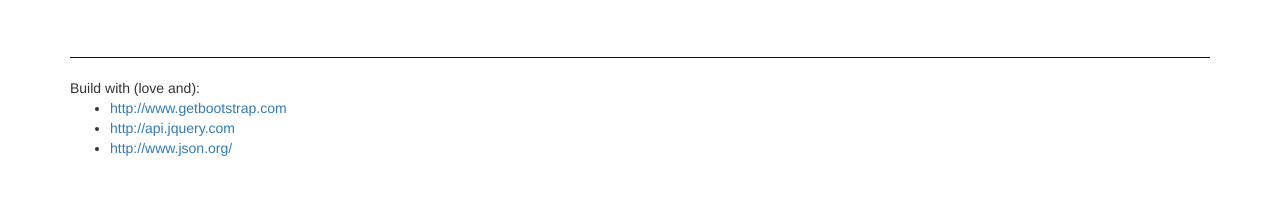
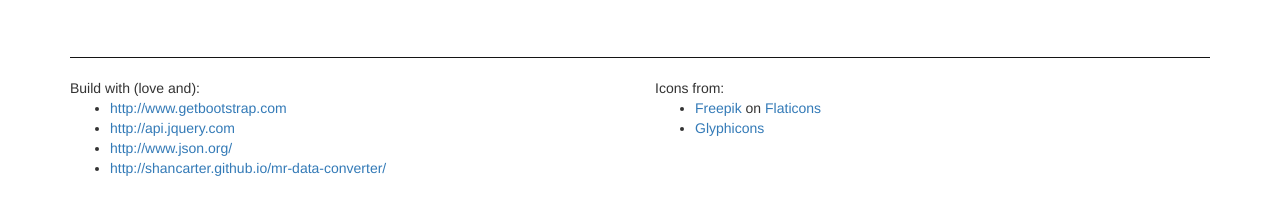
Before and after one commit to catco/thes, a plain HTML site: page index.html in a window 1280 px wide. Shown: the part 53-268 px from the top of the page. Drawn offline with Linux system fonts and the light colour scheme; no server answers.

Commit message:
Add some credits

```diff
--- a/index.html
+++ b/index.html
@@ -6,7 +6,6 @@
     <meta name="description" content="">
     <meta name="author" content="">
     <title>Appartement des Thés - Parce que le thé, c'est bon !</title>
-    <link rel="shortcut icon" href="">
     <link rel="stylesheet" href="lib/bootstrap/css/bootstrap.min.css">
     <link rel="stylesheet" href="lib/bootstrap/css/bootstrap-theme.min.css">
     <!--[if IE]>
@@ -54,12 +53,20 @@
         <div class="col-md-12">
           <div class="border top"></div>
         </div>
-        <div class="col-md-12">
+        <div class="col-md-6">
           Build with (love and):
           <ul>
             <li><a href="http://www.getbootstrap.com" target="_blank">http://www.getbootstrap.com</a></li>
             <li><a href="http://api.jquery.com" target="_blank">http://api.jquery.com</a></li>
             <li><a href="http://www.json.org/" target="_blank">http://www.json.org/</a></li>
+            <li><a href="http://shancarter.github.io/mr-data-converter/" target="_blank">http://shancarter.github.io/mr-data-converter/</a></li>
+          </ul>
+        </div>
+        <div class="col-md-6">
+          Icons from:
+          <ul>
+            <li><a href="http://www.flaticon.com/authors/freepik" target="_blank">Freepik</a> on <a href="http://www.flaticon.com/" target="_blank">Flaticons</a></li>
+            <li><a href="http://getbootstrap.com/components/#glyphicons" target="_blank">Glyphicons</a></li>
           </ul>
         </div>
       </div>
```
